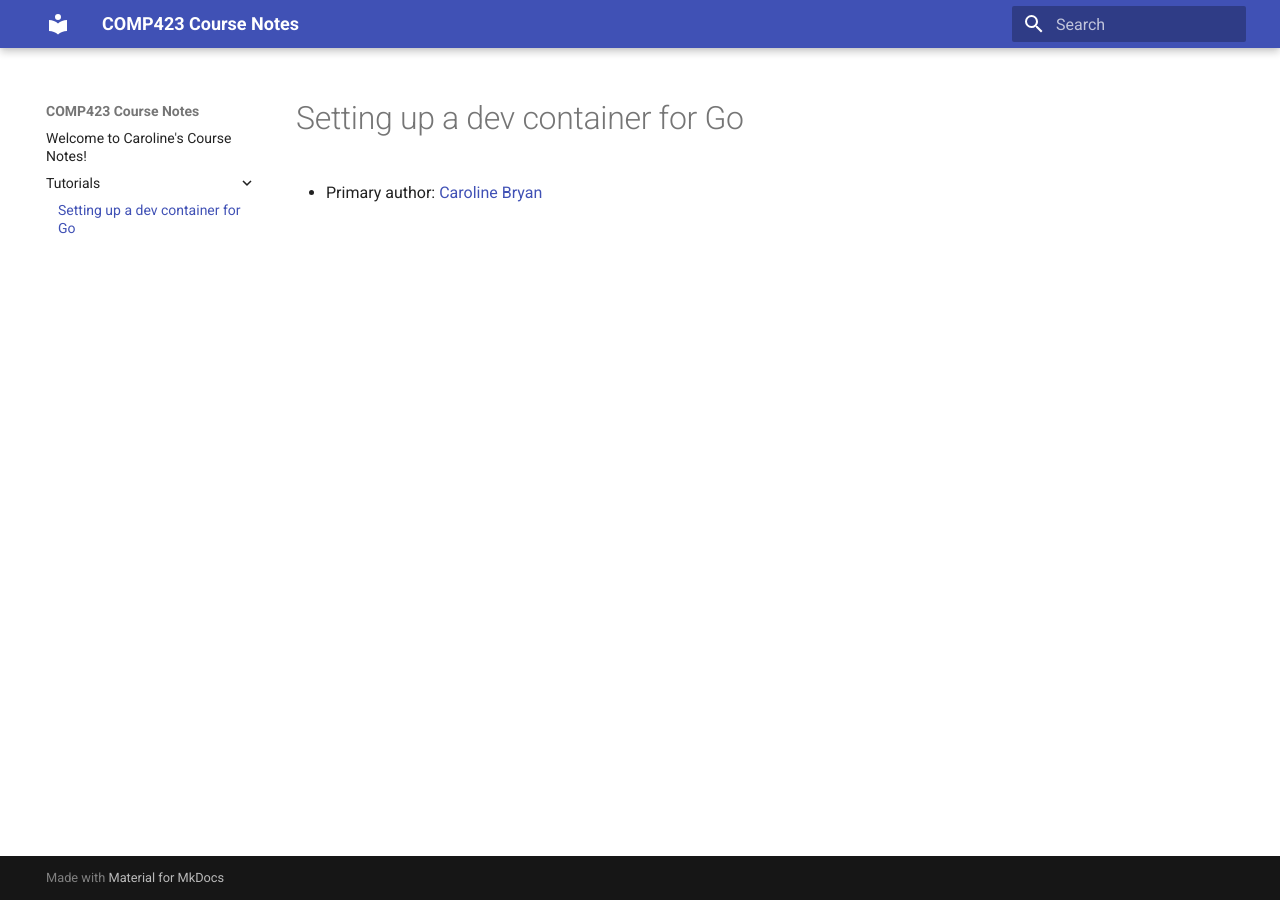
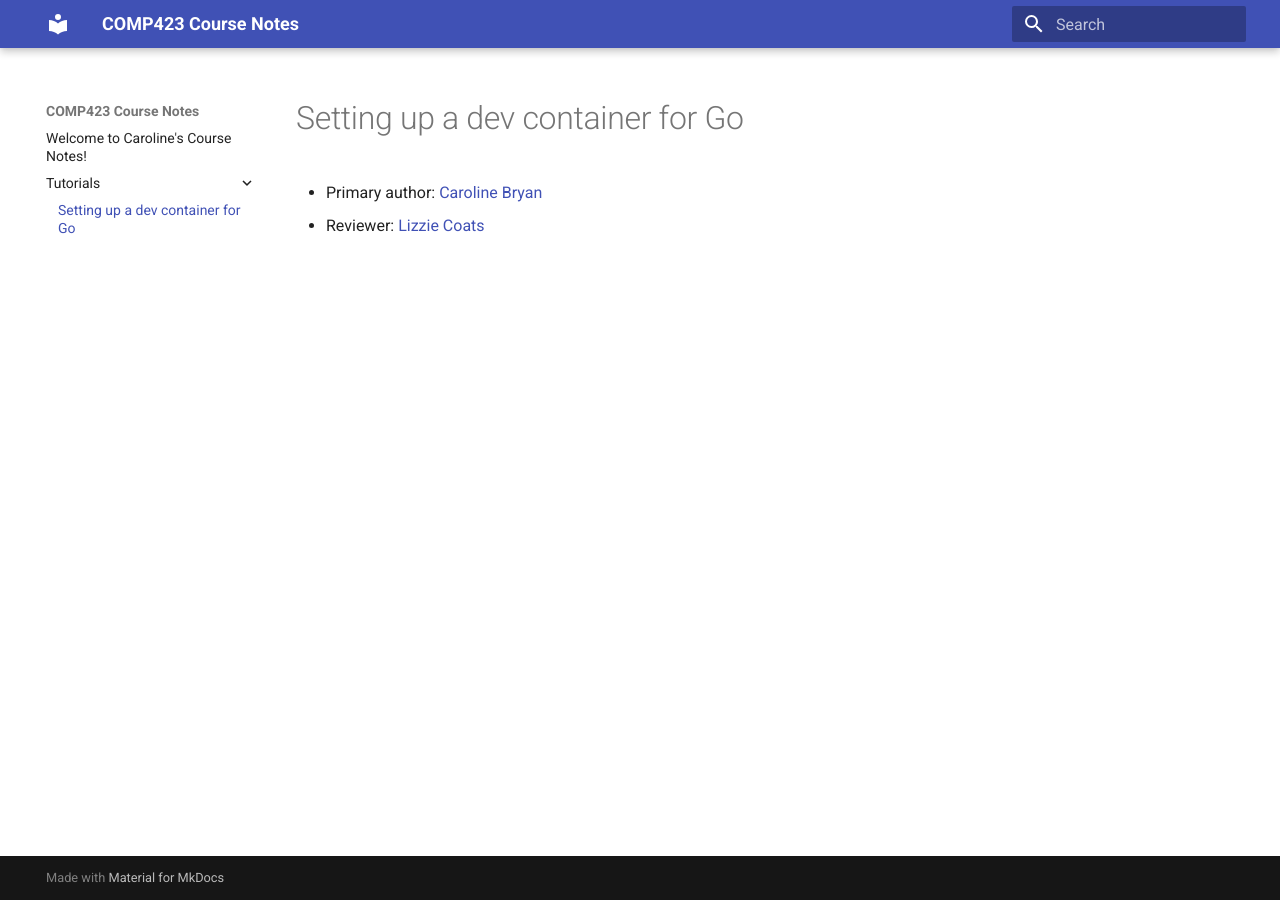
Before and after one commit to cgbryan1/comp423-course-notes, an MkDocs documentation site: the page built from docs/tutorials/go-setup.md, in a window 1280 px wide. Built offline with MkDocs 1.6.1 and Material for MkDocs 9.7.7, drawn with Linux system fonts in a browser that asks for light colours.

Commit message:
Add reviewer credit line

```diff
--- a/docs/tutorials/go-setup.md
+++ b/docs/tutorials/go-setup.md
@@ -1,3 +1,4 @@
 # Setting up a dev container for Go
 
 * Primary author: [Caroline Bryan](https://github.com/cgbryan1)
+* Reviewer: [Lizzie Coats](https://github.com/escoats)
```
Also changed, not shown: docs/index.md (line endings or trailing spaces).
